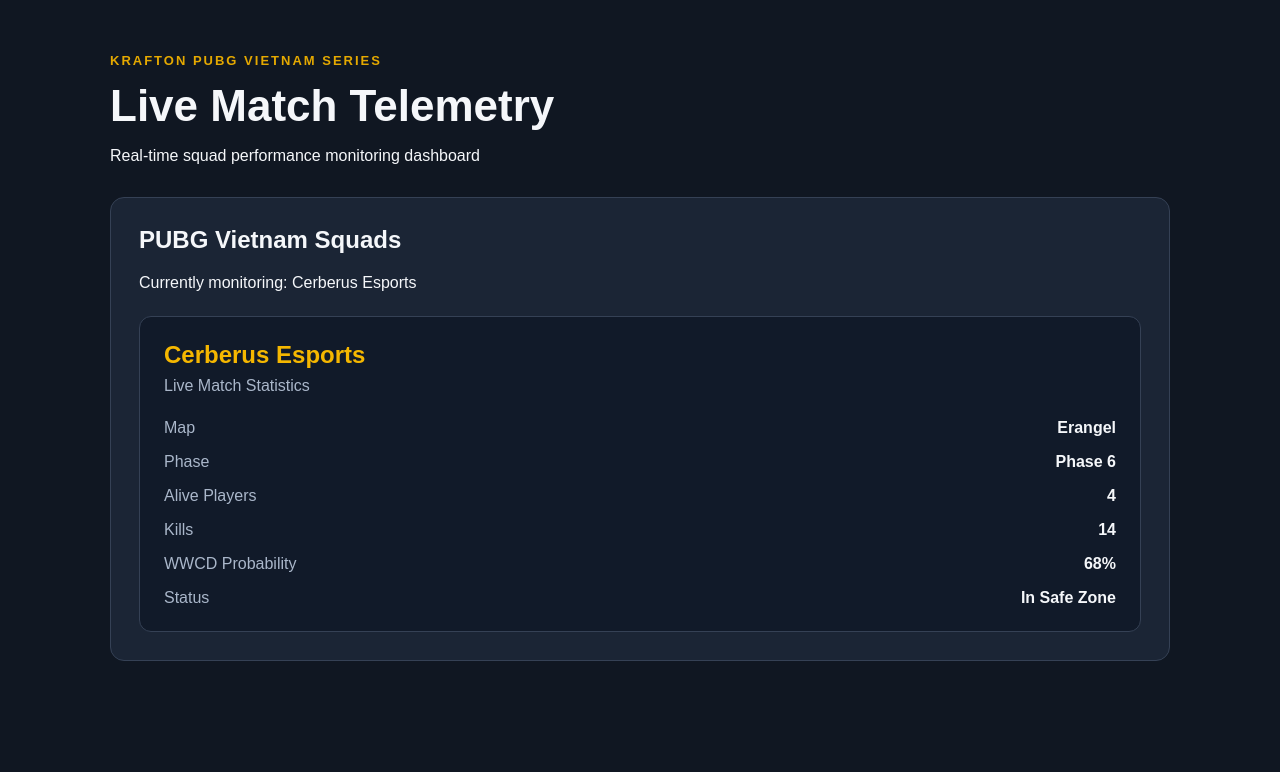
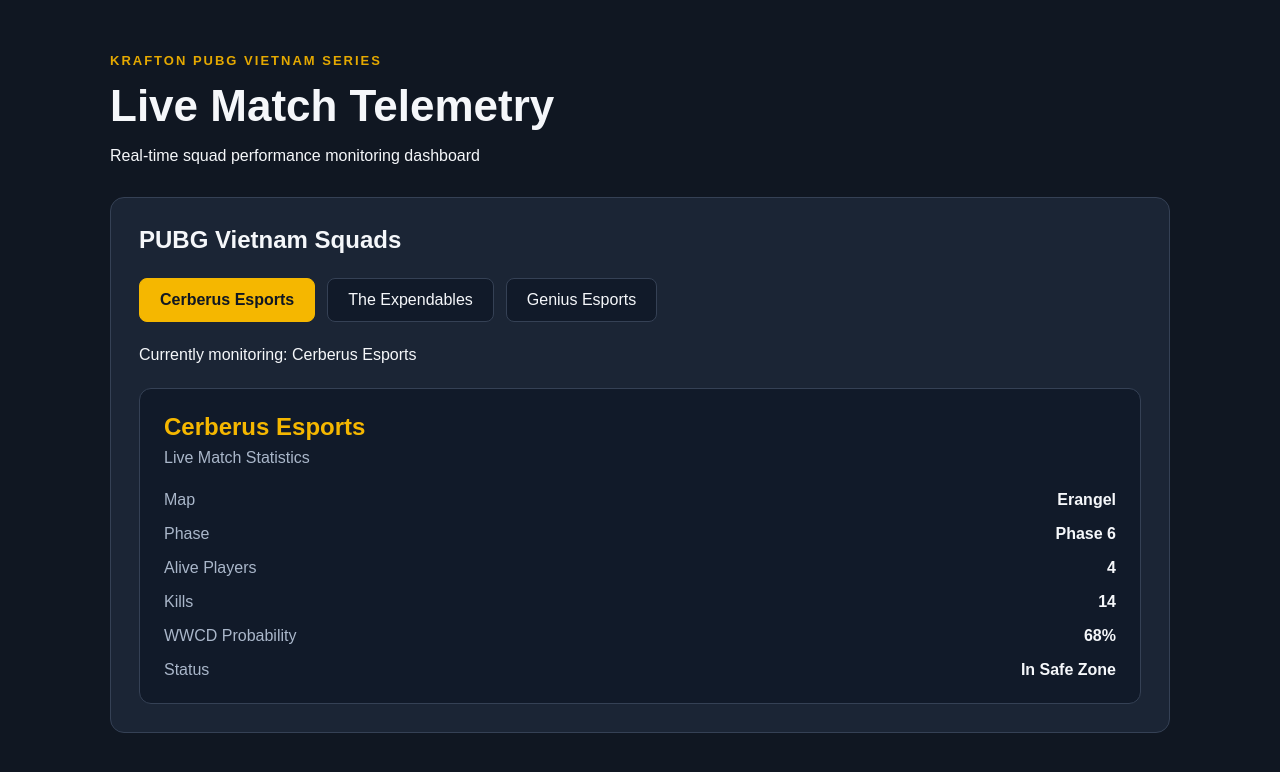
Before and after one commit to LamTienHung/Lab3, a React (Vite) app in the folder EX3/: page / in a window 1280 px wide. Shown: the top 772 px of the page. Built offline with nearby package versions, Linux system fonts and the light colour scheme.

Commit message:
feat(ex3): implement interactive PUBG squad selection

```diff
--- a/EX3/src/App.css
+++ b/EX3/src/App.css
@@ -90,3 +90,45 @@
     font-size: 20px;
   }
 }
+.squad-selector {
+  display: flex;
+  flex-wrap: wrap;
+  gap: 12px;
+  margin: 24px 0;
+}
+
+.squad-button {
+  padding: 12px 20px;
+  background: #111a29;
+  color: #f5f7fa;
+  border: 1px solid #354155;
+  border-radius: 8px;
+  cursor: pointer;
+  transition: background 0.2s, border-color 0.2s;
+}
+
+.squad-button:hover {
+  background: #26364d;
+}
+
+.squad-button.active {
+  background: #f5b700;
+  color: #101722;
+  border-color: #f5b700;
+  font-weight: 700;
+}
+
+.squad-button:focus-visible {
+  outline: 3px solid #ffffff;
+  outline-offset: 3px;
+}
+
+@media (max-width: 600px) {
+  .squad-selector {
+    flex-direction: column;
+  }
+
+  .squad-button {
+    width: 100%;
+  }
+}
--- a/EX3/src/App.jsx
+++ b/EX3/src/App.jsx
@@ -1,9 +1,14 @@
+import { useState } from 'react'
 import { PUBG_VN_SQUADS } from './data/pubgSquads'
 import { PubgMatchTelemetry } from './components/PubgMatchTelemetry'
 import './App.css'
 
 function App() {
-  const selectedSquad = PUBG_VN_SQUADS[0]
+  const [selectedSquadId, setSelectedSquadId] = useState('ces')
+
+  const selectedSquad = PUBG_VN_SQUADS.find(
+    (squad) => squad.id === selectedSquadId
+  )
 
   return (
     <main className="app">
@@ -16,6 +21,22 @@
       <section className="telemetry-section" aria-label="Match telemetry">
         <h2>PUBG Vietnam Squads</h2>
 
+        <nav className="squad-selector" aria-label="Select PUBG squad">
+          {PUBG_VN_SQUADS.map((squad) => (
+            <button
+              key={squad.id}
+              type="button"
+              className={`squad-button ${
+                selectedSquadId === squad.id ? 'active' : ''
+              }`}
+              aria-pressed={selectedSquadId === squad.id}
+              onClick={() => setSelectedSquadId(squad.id)}
+            >
+              {squad.name}
+            </button>
+          ))}
+        </nav>
+
         <p>Currently monitoring: {selectedSquad.name}</p>
 
         <PubgMatchTelemetry squad={selectedSquad} />
```
Also changed, not shown: 1 other file (tests, documents, lock files or other folders).
